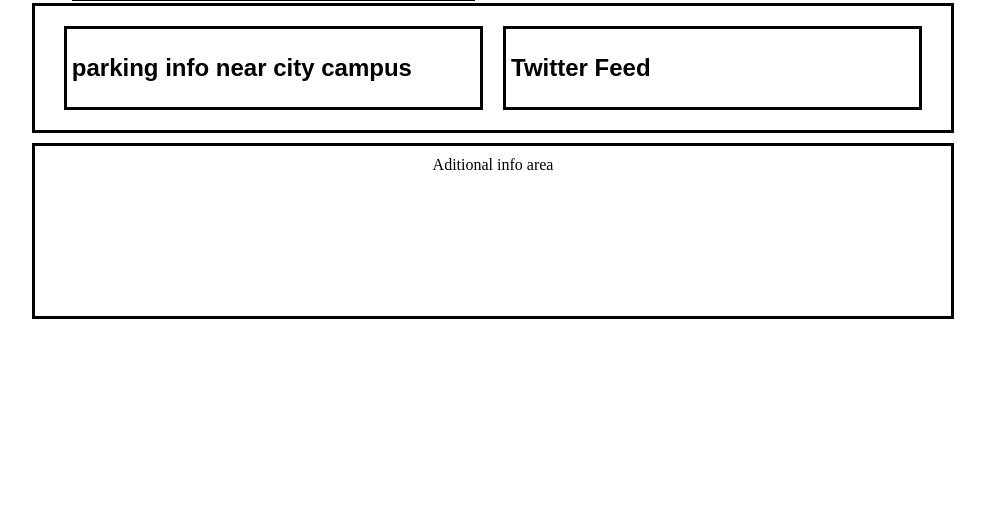
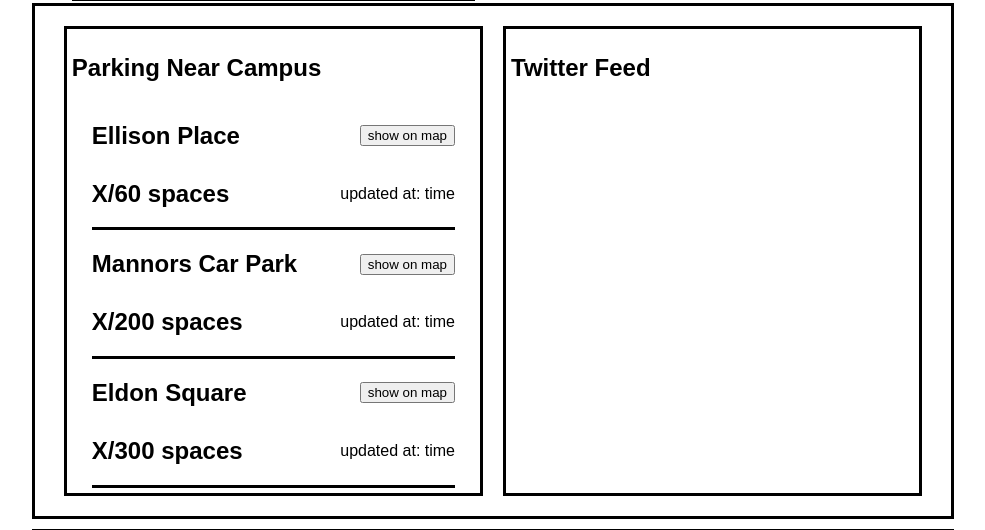
Before and after one commit to owencoyle27/KV6002, a PHP site: page / in a window 1280 px wide. Shown: the part 852-1382 px from the top of the page, without its empty margins (147-1132 px from the left). Before the commit the page ends 1171 px from the top, so only its background shows below. Run offline with PHP 8.4, Linux system fonts and the light colour scheme; data that the repository does not hold is empty.

Commit message:
move soem of my files and began car park widget
changed inded.html to index.php to allow php scripts to be called from it

began working on the carpark widegt

began work o static info row at bottom of dashboard

```diff
--- a/dashboard/js/carparks.js
+++ b/dashboard/js/carparks.js
@@ -1,38 +1,78 @@
 
 
 
-function fetchSpaces() {
-    //2021 03 02 12 10 00
-    //2021 03 02 12 20 00
+function fetchSpaces(location) {
+
+    if(location == "ellison"){
+        urlLoac = "PER_CARPARK_ELLISON_PLACE_CP_TRAF";
+    }else if(location == "manors"){
+        urlLoac = "PER_CARPARK_MANORS_CP_TRAF";
+    }else if(location == "eldon"){
+        urlLoac = "PER_CARPARK_ELDON_SQUARE_CP_TRAF";
+    }
 
     //formatting current date to format yyyymmddhhmm required for API
     let d = new Date();
     let EndTime = (d.getUTCFullYear() +  (addLeadingZero(d.getUTCMonth() + 1)) + (addLeadingZero(d.getUTCDate())) + (addLeadingZero(d.getHours())) +  (addLeadingZero(d.getMinutes())));
     //get values from past 10 mins
-    let s = new Date(d - 6000000);
+    let s = new Date(d - 60000000);
     let StartTime = (s.getUTCFullYear() +  (addLeadingZero(s.getUTCMonth() + 1)) + (addLeadingZero(s.getUTCDate())) + (addLeadingZero(s.getHours())) +  (addLeadingZero(s.getMinutes())));
 
 
     console.log(EndTime);
     console.log(StartTime);
 
-    var apiurl = "http://uoweb3.ncl.ac.uk/api/v1.1/sensors/PER_CARPARK_ELLISON_PLACE_CP_TRAF/data/json/?starttime=" + StartTime + "&endtime=" + EndTime ;
+    var apiurl = "http://uoweb3.ncl.ac.uk/api/v1.1/sensors/" + urlLoac +"/data/json/?starttime=" + StartTime + "&endtime=" + EndTime ;
     console.log(apiurl);
     $.ajax({
         type: 'POST',
-        url: "curl.php",
+        url: "dashboard/php/curl.php",
         data: { parkapiurl : apiurl },
         success: function(result){
-            console.log(result);
             //urban observatory API returns invalid JSON!!! slice is used to remove errous characters
+            //this is very verbous dealing with awkwardly formatted api return
             const editedresult = result.slice(0, -1);
             const editedresult2 = editedresult.slice(0, -1);
-            console.log(editedresult2);
-            console.log(result.length);
-            console.log(JSON.parse(editedresult2));
-            //console.log(JSON.parse(editedresult));
+            let data = (JSON.parse(editedresult2));
+            let count = (data.sensors[0].data["Occupied spaces"].length);
+            let checkTime = data.sensors[0].data["Occupied spaces"][count - 1].Timestamp;
+            let occupiedSpaces = data.sensors[0].data["Occupied spaces"][count - 1].Value;
+            console.log(checkTime);
+            console.log(occupiedSpaces);
+
+            // formating time stamp to human readable time
+            let date = new Date(checkTime);
+            let hours = date.getHours();
+            let minutes = "0" + date.getMinutes();
+
+            var formattedTime = hours + ':' + minutes.substr(-2);
+
+            console.log(formattedTime);
+
+            var spaces = {
+                occupied : occupiedSpaces,
+                time : formattedTime,
+            }
+            updateDash(spaces, location);
         }
     });
+
+    function updateDash(spaces){
+        console.log("spaces: " + spaces.occupied);
+        console.log("time: " + spaces.time);
+
+        if(location == "ellison"){
+            document.getElementById("parkOccupied1").innerHTML = (spaces.occupied);
+            document.getElementById("parkTime1").innerHTML = (spaces.time);
+        }else if(location == "manors"){
+            document.getElementById("parkOccupied2").innerHTML = (spaces.occupied);
+            document.getElementById("parkTime2").innerHTML = (spaces.time);
+        }else if(location == "eldon"){
+            document.getElementById("parkOccupied3").innerHTML = (spaces.occupied);
+            document.getElementById("parkTime3").innerHTML = (spaces.time);
+        }
+
+    }
 
 }
 
@@ -44,4 +84,6 @@
     return (newValue);
 }
 
-fetchSpaces();
+fetchSpaces("ellison");
+fetchSpaces("manors");
+fetchSpaces("eldon");
--- a/curl.php
+++ b/dashboard/php/curl.php
@@ -1,8 +1,6 @@
 <?php
 
     $url = $_POST['parkapiurl'];
-
-    //$url = "http://uoweb3.ncl.ac.uk/api/v1.1/sensors/PER_CARPARK_ELLISON_PLACE_CP_TRAF/data/json/?starttime=20210302600&endtime=202103021000";
 
     $response = get_web_page($url);
     $resArr = array();
--- a/dashboard/styles/dashboardStyle.css
+++ b/dashboard/styles/dashboardStyle.css
@@ -27,13 +27,12 @@
     }
 
     @media only screen and (max-width: 900px) {
-        .row1, .row2 {
+        .row1, .row2, .row3 {
             width: 90%;
         }
     }
 
     .row3{
-        height: 150px;
         width: 70%;
         display: flex;
         flex-wrap: wrap;
@@ -280,3 +279,32 @@
     #hourWeatherDisplay::-webkit-scrollbar-thumb:hover {
         background: black;
     }
+
+
+
+    /*---------- car park row -------------------*/
+
+    .carparkRow{
+        width: 100%;
+    }
+
+
+    .upperRow, .lowerRow{
+        width: calc(100% - 40px);
+        display: flex;
+        align-items: center;
+        justify-content: space-between;
+        margin: auto 20px;
+    }
+
+    @media only screen and (max-width: 800px) {
+        .upperRow, .lowerRow {
+            width: 100%;
+            margin: auto;
+        }
+    }
+
+    .lowerRow{
+        margin-top: -10px;
+        border-bottom: solid black;
+    }
--- a/index.html
+++ b/index.php
@@ -79,7 +79,38 @@
     <div class="row2">
 
         <div id="parkingInfo" class="widget1">
-            <h2> parking info near city campus</h2>
+            <h2>Parking Near Campus</h2>
+            <div class="carparkRow">
+                <div class="upperRow">
+                    <h2>Ellison Place</h2>
+                    <button>show on map</button>
+                </div>
+                <div class="lowerRow">
+                    <h2><span id="parkOccupied1">X</span>/60 spaces</h2>
+                    <p> updated at: <span id="parkTime1">time</span>
+                </div>
+            </div>
+            <div class="carparkRow">
+                <div class="upperRow">
+                    <h2>Mannors Car Park</h2>
+                    <button>show on map</button>
+                </div>
+                <div class="lowerRow">
+                    <h2><span id="parkOccupied2">X</span>/200 spaces</h2>
+                    <p> updated at: <span id="parkTime2">time</span>
+                </div>
+            </div>
+            <div class="carparkRow">
+                <div class="upperRow">
+                    <h2>Eldon Square</h2>
+                    <button>show on map</button>
+                </div>
+                <div class="lowerRow">
+                    <h2><span id="parkOccupied3">X</span>/300 spaces</h2>
+                    <p> updated at: <span id="parkTime3">time</span>
+                </div>
+            </div>
+
         </div>
 
 
@@ -91,9 +122,71 @@
 
     </div>
 
+
     <div class="row3">
-        Aditional info area
+        <div class="infoRow">
+            <div class="infoBox">
+                <p>Ask 4 Help</p>
+                <div class="infoImage">
+                    <img src="https://northumbria-cdn.azureedge.net/-/media/corporate-website/new-sitecore-gallery/services/campus-services/pod-images/campus-maps.jpg?modified=20201119203158" alt="" >
+                </div>
+            </div>
+            <div class="infoBox">
+                <p>Campus Map</p>
+                <div class="infoImage">
+                    <img src="dashboard/images/campusMap.jpg" alt="interactive campus map" >
+                </div>
+            </div>
+            <div class="infoBox">
+                <p>Student Forum</p>
+                <div class="infoImage">
+                    <img src="dashboard/images/forum.jpg" alt="northumbria student forum" >
+                </div>
+            </div>
+            <div class="infoBox">
+                <p>Student Societies</p>
+                <div class="infoImage">
+                    <img src="dashboard/images/sociteies.jpg" alt="Student Socities" >
+                </div>
+            </div>
+
+        </div>
     </div>
+
+    <style>
+        .infoRow{
+            width: 100%;
+            display: flex;
+            flex-wrap: wrap;
+            justify-content: space-evenly;
+            text-align: center;
+        }
+
+        .infoBox{
+            max-width: 23%;
+            height: 250px;
+            border-bottom: solid;
+        }
+
+        .infoBox p{
+            font-size: 150%;
+            font-family: arial;
+            margin-bottom: 5px;
+
+            z-index: 5;
+            position: absolute;
+            margin-bottom: 10px;
+            color: white;
+        }
+
+        .infoImage{
+            width: 100%;
+            object-fit: cover;
+            overflow: hidden;
+        }
+
+
+    </style>
 
     <script src="dashboard/js/bustimes.js"></script>
     <script src="dashboard/js/weather.js"></script>
```
Also changed, not shown: dashboard/images/campusMap.jpg (added), dashboard/images/forum.jpg (added), dashboard/images/sociteies.jpg (added).
